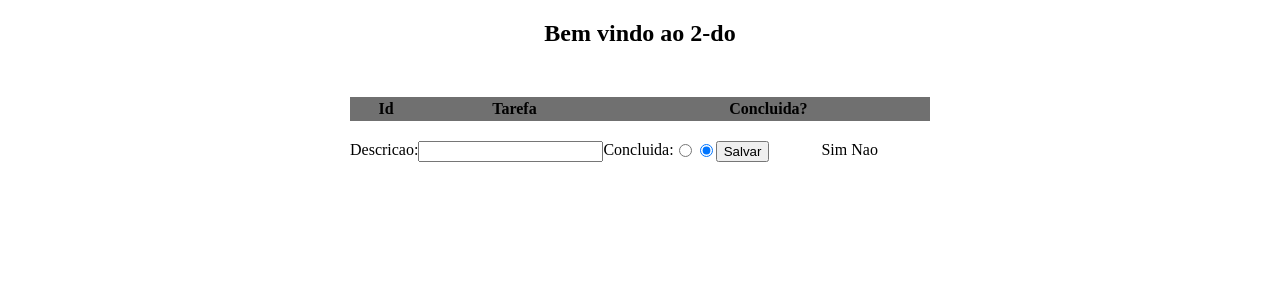
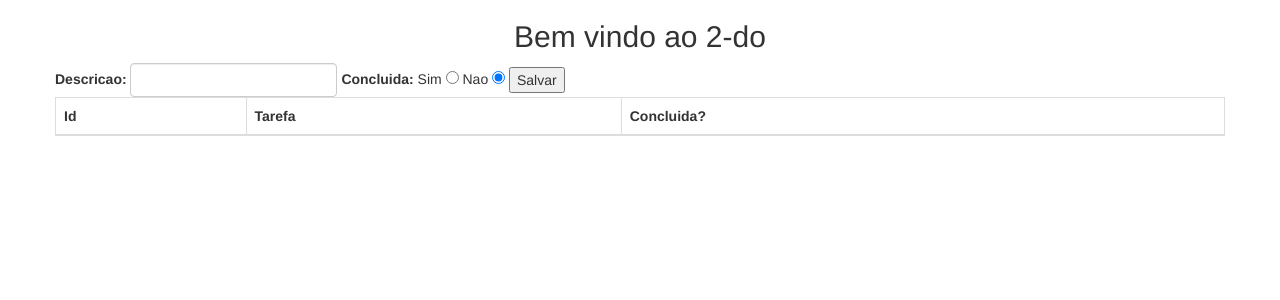
Before and after one commit to bsampaio/Curso_PHP_Basico-LEDS, a PHP site: page / in a window 1280 px wide. Shown: the top 300 px of the page. Run offline with PHP 8.4, Linux system fonts and the light colour scheme; lists and menus that the app fills with data are empty; some libraries are stand-ins or nearby versions.

Commit message:
Adicionando estilos do boostrap na aplicação

```diff
--- a/app/index.php
+++ b/app/index.php
@@ -28,43 +28,39 @@
   <head>
     <title></title>
     <meta charset="utf8"/>
-    <style>
-      #content {
-        margin: 0px auto;
-        text-align: center;
-      }
-
-      #tarefas {
-        margin-top: 50px;
-        background-color: #707070;
-      }
-
-      th, tr, td {
-        text-align: center;
-      }
-
-      #newTodo {
-        margin-top: 20px;
-      }
-
-      form, table {
-        width: 580px;
-        margin-left: auto;
-        margin-right: auto;
-      }
-
-      form > *{
-        float: left;
-      }
-
-    </style>
+    <link rel="stylesheet" type="text/css" href="./css/bootstrap-theme.css" charset="utf-8">
+    <link rel="stylesheet" type="text/css" href="./css/bootstrap.css" charset="utf-8">
+    <script src="https://ajax.googleapis.com/ajax/libs/jquery/2.1.4/jquery.min.js"></script>
+    <script type="text/javascript" src="./js/bootstrap.js"></script>
   </head>
   <body>
     <header>
     </header>
-    <div id="content">
-      <h2>Bem vindo ao 2-do</h2>
-      <table id="tarefas">
+    <div class="row">
+      <h2 class="text-center">Bem vindo ao 2-do</h2>
+    </div>
+    <div id="content" class="container">
+      <div class="row">
+        <form id="newTodo" action="./" method="post" class="form-inline">
+            <div class="form-group">
+              <label for="descricao">Descricao:</label>
+              <input class="form-control" type="text" name="descricao"/>
+            </div>
+
+            <div class="form-group">
+              <label for="concluida">Concluida:</label>
+              Sim
+              <input type="radio" name="concluida" value="true"/>
+              Nao
+              <input type="radio" name="concluida" value="false" checked/>
+            </div>
+            <div class="form-group">
+              <input type="submit" name="send" value="Salvar"/>
+            </div>
+        </form>
+      </div>
+      <div class="row">
+        <table id="tarefas" class="table table-bordered table-responsive table-hover table-striped">
           <thead>
             <th>
               Id
@@ -92,18 +88,8 @@
             <?php endif; ?>
           </tbody>
         </table>
-      <form id="newTodo" action="./" method="post">
-            <label for="descricao">Descricao:</label>
-            <input type="text" name="descricao"/>
+      </div>
 
-            <label for="concluida">Concluida:</label>
-            Sim
-            <input type="radio" name="concluida" value="true"/>
-            Nao
-            <input type="radio" name="concluida" value="false" checked/>
-
-            <input type="submit" name="send" value="Salvar"/>
-      </form>
     </div>
     <footer>
     </footer>
```
Lines whose indentation alone changed are shown as unchanged.
